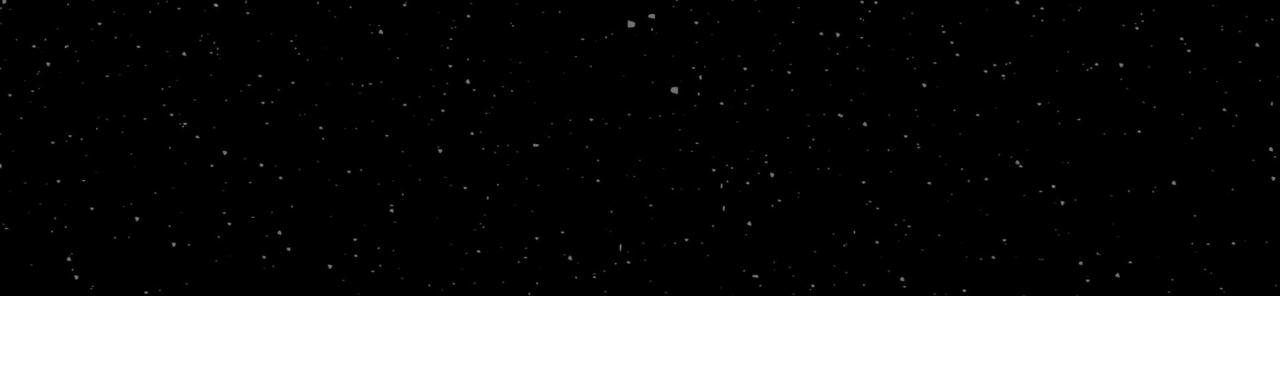
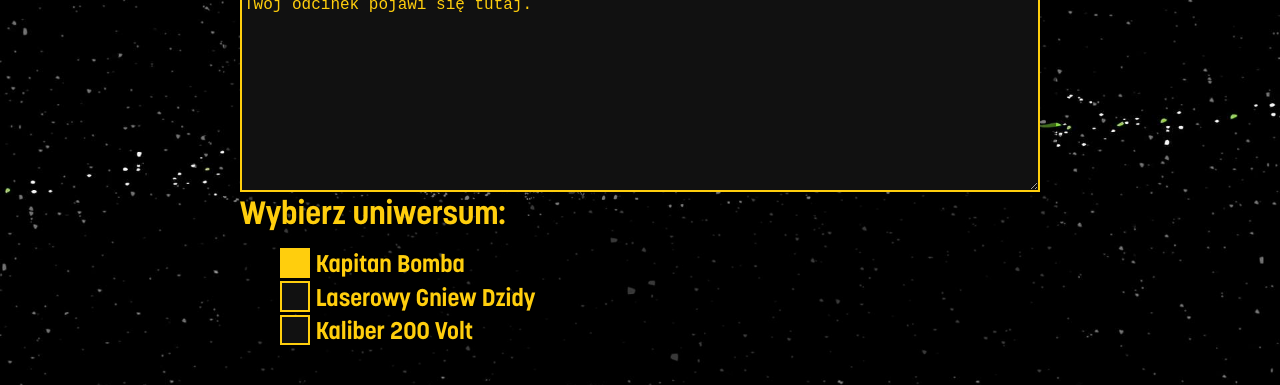
Before and after one commit to przemub/laserowy-kapitan-200v, a plain HTML site: page frontend/index.html in a window 1280 px wide. Shown: the part 504-889 px from the top of the page. Before the commit the page ends 800 px from the top, so only its background shows below. Drawn offline with Linux system fonts and the light colour scheme.

Commit message:
Design main interface

```diff
--- a/frontend/index.html
+++ b/frontend/index.html
@@ -9,6 +9,34 @@
 	<body>
 		<div class="main">
 			<img src="img/LK200V.png" class="logo">
+
+			<h1>Generator odcinków</h1>
+			<textarea class="output" id="output" readonly>Twój odcinek pojawi się tutaj.</textarea>
+
+			<h2>Wybierz uniwersum:</h2>
+			<ul class="sourcepicker">
+				<li>
+					<label>
+						<input type="checkbox" name="source" value="kb" checked>
+						<div class="checkbox"></div>
+						Kapitan Bomba
+					</label>
+				</li>
+				<li>
+					<label>
+						<input type="checkbox" name="source" value="lgd">
+						<div class="checkbox"></div>
+						Laserowy Gniew Dzidy
+					</label>
+				</li>
+				<li>
+					<label>
+						<input type="checkbox" name="source" value="k200v">
+						<div class="checkbox"></div>
+						Kaliber 200 Volt
+					</label>
+				</li>
+			</ul>
 		</div>
 	</body>
 </html>
--- a/frontend/style.css
+++ b/frontend/style.css
@@ -3,15 +3,76 @@ body {
 	background-position: center;
 	background-size: cover;
 	background-attachment: fixed;
+
+	color: #FFCE0D;
+}
+h1, h2, label {
+	font-family: Korolev, sans-serif;
+	font-size: 2em;
+	margin: 0.25em 0;
+}
+label {
+	position: relative;
+
+	font-size: 1.5em;
+}
+input[type=checkbox] {
+	opacity: 0;
+	position: absolute;
+	width: 100%;
+	height: 100%;
+}
+input[type=checkbox]:checked ~ div.checkbox {
+	background-color: #FFCE0D;
+}
+li:not(:last-of-type) {
+	margin-bottom: 3px;
 }
 
-.main {
-	max-width: 1000px;
+div.main {
+	max-width: 800px;
 	margin: 0 auto;
+
+	background-color: rgba(0, 0, 0, 0.5);
+	padding: 1em;
 }
-.logo {
+img.logo {
 	display: block;
 	margin: 0 auto;
 
-	max-width: 80%;
+	max-width: 100%;
 }
+textarea.output {
+	display: block;
+	width: 100%;
+	height: 200px;
+	box-sizing: border-box;
+
+	border: 2px solid #FFCE0D;
+	background-color: #111;
+
+	color: inherit;
+	font-family: monospace;
+	font-size: 12pt;
+
+	resize: horizontal;
+}
+ul.sourcepicker {
+	list-style-type: none;
+}
+div.checkbox {
+	display: inline-block;
+
+	width: 1.1em;
+	height: 1.1em;
+
+	border: 2px solid #FFCE0D;
+	background-color: #111;
+
+	vertical-align: sub;
+}
+
+@font-face {
+	font-family: Korolev;
+	src: url("korolev.otf");
+}
```
Also changed, not shown: frontend/korolev.otf (added).
